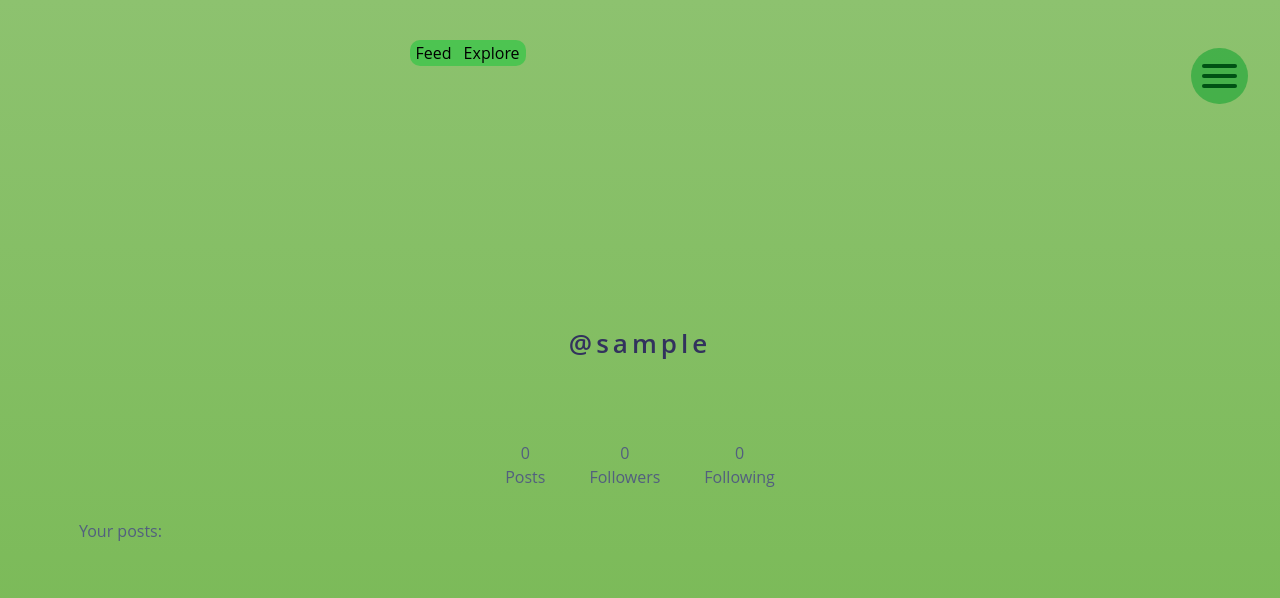
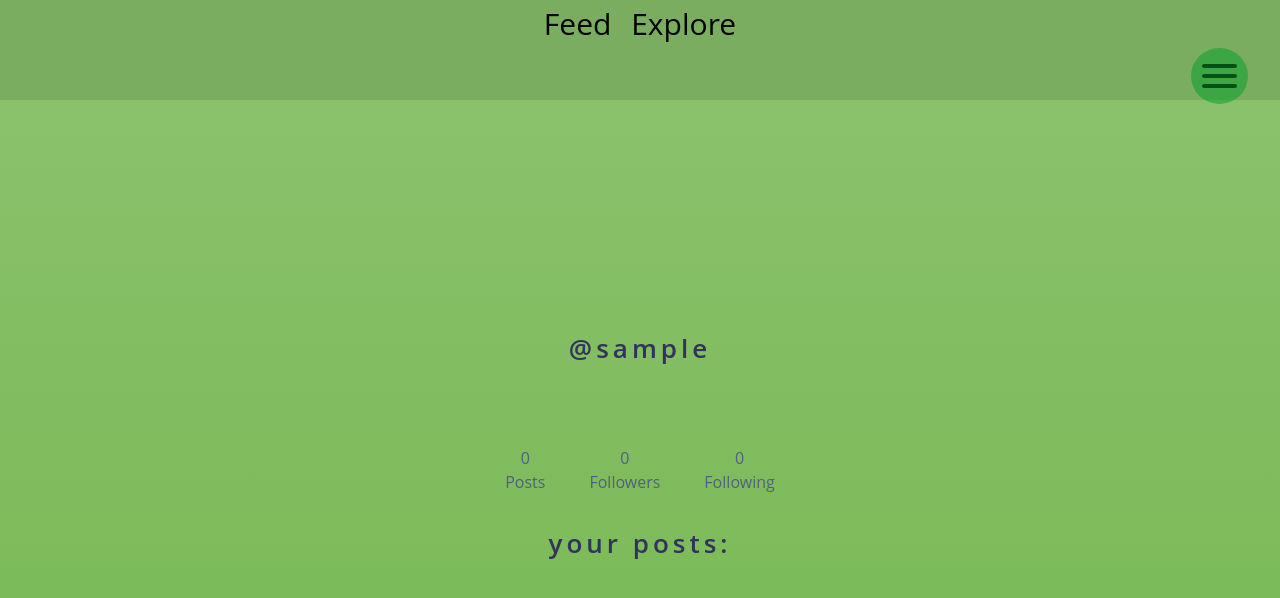
Before and after one commit to Chris-C3A/ACDP-Sustainability-Hackathon, a Flask app: page /profile in a window 1280 px wide. Shown: the top 598 px of the page. Run offline with Flask 2, Linux system fonts and the light colour scheme; the visitor is signed in with stand-in values (Sample User, id 1); data comes from the database, SQL or seed files in the repository; data that the repository does not hold is empty.

Commit message:
attempted to do some css

```diff
--- a/app/static/main.css
+++ b/app/static/main.css
@@ -212,7 +212,7 @@ body {
   background: linear-gradient(to top, #76b852, #8dc26f);
   background-size: cover;
   background-attachment: fixed;
-  font-family: 'Montserrat', sans-serif;
+  font-family: "Montserrat", sans-serif;
 }
 
 h1 {
@@ -222,13 +222,13 @@ h1 {
   font-weight: 100;
   text-transform: capitalize;
   letter-spacing: 4px;
-  font-family: 'Montserrat', sans-serif;
+  font-family: "Montserrat", sans-serif;
 }
 .posts {
   text-align: left;
 }
 .posts h2 {
-    padding-top:1vw;
+  padding-top: 1vw;
   margin-bottom: 1vw;
   position: absolute;
   top: 0;
@@ -241,7 +241,7 @@ h1 {
   text-align: center;
   border-top-left-radius: 2vw;
   border-top-right-radius: 2vw;
-    font-family: 'Montserrat', sans-serif;
+  font-family: "Montserrat", sans-serif;
 }
 .posts img {
   max-height: 100%;
@@ -288,22 +288,25 @@ h1 {
   margin-left: 0px;
 }
 .side-buttons button {
-	float: left;
-  background-color: #4dc451;
+  /* float: left; */
+  /* background-color: #4dc451; */
 }
 .side-buttons:after {
   content: "";
   clear: both;
   display: table;
 }
-.side-buttons button::focus{
+.side-buttons button::focus {
   background-color: #209424;
 }
 .side-buttons {
-  margin-left: 32vw;
+  margin: auto;
+  width: 50%;
+  /* margin-left: 32vw; */
   margin-top: 5vh;
 }
-.voting h5,button {
+.voting h5,
+button {
   display: inline-block;
   margin: 1vw;
   background: transparent;
--- a/app/templates/profile.html
+++ b/app/templates/profile.html
@@ -1,14 +1,29 @@
-{% extends "base.html" %}
-{% block head %}
+{% extends "base.html" %} {% block head %}
 <link href="/static/profile.css" rel="stylesheet" type="text/css" media="all" />
-{% endblock %}
-{% block content %}
-{% if current_user.is_authenticated %}
+<style>
+  /* .navbar .navbar-nav {
+    display: inline-block;
+    float: none;
+}
+
+.navbar .navbar-collapse {
+    text-align: center;
+} */
+
+  .mid-nav {
+    display: inline-block;
+    text-align: center;
+    font-size: 30px;
+    height: 100px;
+    vertical-align: middle;
+    background-color: #7bad60;
+  }
+</style>
+{% endblock %} {% block content %} {% if current_user.is_authenticated %}
 <h1 class="Username">@{{ current_user.username }}</h1>
 <div class="card-profile-stats d-flex justify-content-center mt-md-5">
   <div>
-    <h2
- class="Heading">{{ numberOfPosts }}</h2>
+    <h2 class="Heading">{{ numberOfPosts }}</h2>
     <h2 class="Description">Posts</h2>
   </div>
   <div>
@@ -20,23 +35,54 @@
     <h2 class="Description">Following</h2>
   </div>
 </div>
-<h2 class="Yourposts">Your posts:</h3>
-<div class="posts">
+<h1 class="" style="text-align: center">Your Posts:</h1>
+{% for item in posts %}
+<div class="card mt-4" style="outline-color: gray; outline-width: 5px">
+  <div class="card-image">
+    <figure class="image is-4by3">
+      <img
+        src="/static/post_pics/{{ item.image_file }}"
+        alt="Placeholder image"
+      />
+    </figure>
+  </div>
+  <div class="card-content">
+    <div class="media">
+      <div class="media-content">
+        <!-- <p class="title is-4">John Smith</p> -->
+        <p class="subtitle is-6">@{{ item.author.username }}</p>
+      </div>
+    </div>
+
+    <div class="content">
+      {{ item.caption }}
+      <a href="#">#css</a> <a href="#">#responsive</a>
+      <br />
+      <!-- put datetime -->
+      <time datetime="2016-1-1">{{ item.created_at }}</time>
+    </div>
+  </div>
+</div>
+{% endfor %}
+
+<!-- <div class="posts">
   {% for item in posts %}
   <article id="{{ item.id }}" class="post">
-    <h2> {{ item.author.username }} </h2>
+    <h2> @{{ item.author.username }} </h2>
     <img src="static/post_pics/{{ item.image_file }}">
     <h5>{{ item.caption }}</h5>
   </article>
   {% endfor %}
-</div id="posts">
+</div id="posts"> -->
 {% else %}
 <h1>Please Login to See Posts</h1>
-{% endif %}
-{% endblock %}
-{% block feedbar %}
-<div class="side-buttons">
+{% endif %} {% endblock %} {% block feedbar %}
+<div class="mid-nav">
   <a href="/feed"><button id="left">Feed</button></a>
   <a href="/explore"><button id="right">Explore</button></a>
 </div>
+<!-- <div class="side-buttons">
+  <a href="/feed"><button id="left">Feed</button></a>
+  <a href="/explore"><button id="right">Explore</button></a>
+</div> -->
 {% endblock %}
```
Also changed, not shown: 1 other file. Lines whose indentation alone changed are shown as unchanged.
